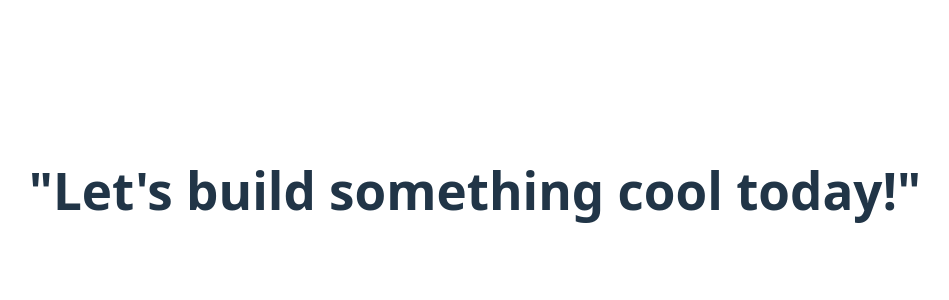
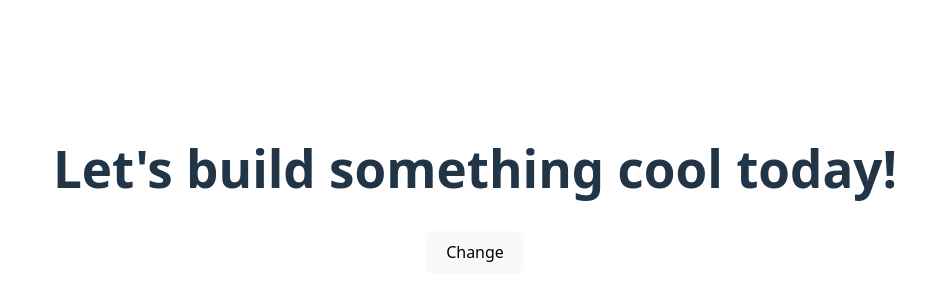
Before and after one commit to Arthur-Weale/react-to-do, a React (Vite) app: page / in a window 1280 px wide. Shown: the part 210-510 px from the top of the page, without its empty margins (165-1114 px from the left). Built offline with nearby package versions, Linux system fonts and the light colour scheme.

Commit message:
Challenge 2: Create and Use useState()

```diff
--- a/src/App.jsx
+++ b/src/App.jsx
@@ -1,15 +1,26 @@
 //import { useState } from 'react'
 // import reactLogo from './assets/react.svg'
 // import viteLogo from '/vite.svg'
+import { useState } from 'react'
 import './App.css'
 
+
+
 function App() {
+  const [message, setMessage] = useState(`Let's build something cool today!`);
+
+  function mms(){
+      return setMessage("Let’s gooo!!🔥");
+  }
 
   return (
     <>
-      <h1>"Let's build something cool today!"</h1>
+      <h1>{message}</h1>
+      <button onClick={mms}>Change</button>
     </>
   )
 }
 
+
+
 export default App
```
